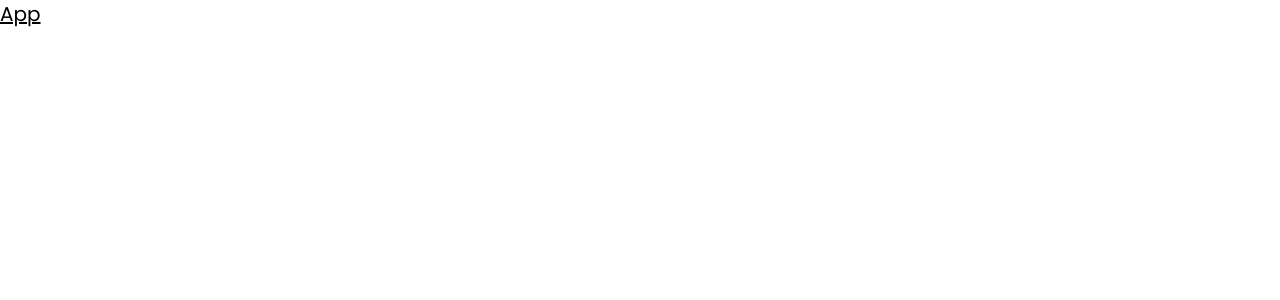
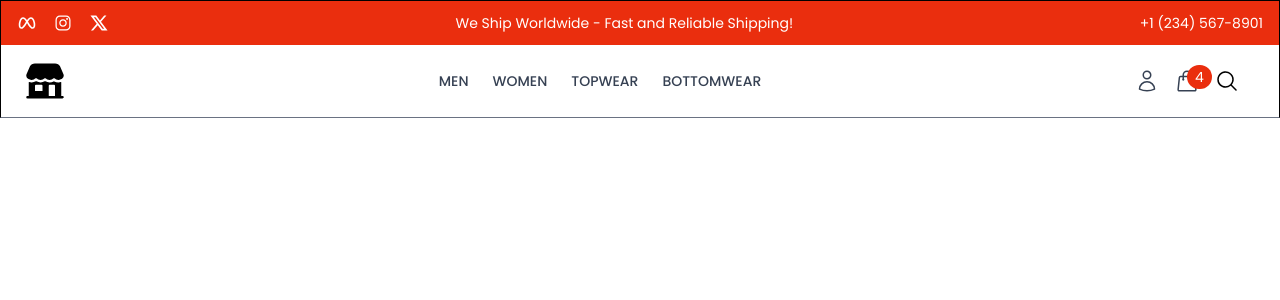
Before and after one commit to josephmt838/ecommerce-store, a React (Vite) app in the folder frontend/: page / in a window 1280 px wide. Shown: the top 300 px of the page. Built offline with nearby package versions, Linux system fonts and the light colour scheme.

Commit message:
feat: add Header component with basic icons/text and search ui

```diff
--- a/frontend/src/App.tsx
+++ b/frontend/src/App.tsx
@@ -1,5 +1,22 @@
+import { BrowserRouter, Route, Routes } from 'react-router-dom';
+import AuthLayout from './components/AuthLayout';
+import UserLayout from './components/layout/UserLayout';
+
 const App = () => {
-    return <div className='text-xl underline'>App</div>;
+    return (
+        <BrowserRouter>
+            <Routes>
+                <Route
+                    path='/'
+                    element={<UserLayout />}
+                />
+                <Route
+                    path='/auth'
+                    element={<AuthLayout />}
+                />
+            </Routes>
+        </BrowserRouter>
+    );
 };
 
 export default App;
--- /dev/null
+++ b/frontend/src/components/AuthLayout.tsx
@@ -0,0 +1,5 @@
+const AuthLayout = () => {
+    return <div>AuthLayout</div>;
+};
+
+export default AuthLayout;
--- /dev/null
+++ b/frontend/src/components/Header.tsx
@@ -0,0 +1,13 @@
+import Topbar from './layout/Topbar';
+import Navbar from './Navbar';
+
+const Header = () => {
+    return (
+        <header className='border border-b-gray-500'>
+            <Topbar />
+            <Navbar />
+        </header>
+    );
+};
+
+export default Header;
--- /dev/null
+++ b/frontend/src/components/Navbar.tsx
@@ -0,0 +1,65 @@
+import {
+    HiBars3BottomRight,
+    HiOutlineShoppingBag,
+    HiOutlineUser,
+} from 'react-icons/hi2';
+import { IoStorefront } from 'react-icons/io5';
+import { Link } from 'react-router-dom';
+import SearchBar from './SearchBar';
+
+const NAVLINKS = [
+    { name: 'men', path: '#' },
+    { name: 'women', path: '#' },
+    { name: 'topwear', path: '#' },
+    { name: 'bottomwear', path: '#' },
+];
+
+type NAVLINK = {
+    name: string;
+    path: string;
+};
+
+const Navbar = () => {
+    return (
+        <>
+            <nav className='container mx-auto flex items-center justify-between py-4 px-6'>
+                <aside>
+                    <Link to='/'>
+                        <IoStorefront className='w-10 h-10' />
+                    </Link>
+                </aside>
+                <section className='hidden md:flex space-x-6'>
+                    {NAVLINKS.map(({ name, path }: NAVLINK) => (
+                        <Link
+                            key={name}
+                            to={path}
+                            className='text-gray-700 hover:text-black text-sm font-medium uppercase'
+                        >
+                            {name}
+                        </Link>
+                    ))}
+                </section>
+                <aside className='flex items-center space-x-4'>
+                    <Link
+                        to={'#'}
+                        className='hover:text-black'
+                    >
+                        {<HiOutlineUser className='h-6 w-6 text-gray-700' />}
+                    </Link>
+                    <button className='relative hover:text-black'>
+                        <HiOutlineShoppingBag className='h-6 w-6 text-gray-700' />
+                        <span className='absolute -top-1 bg-brand-primary text-white text-sm rounded-full px-2 py-0.5'>
+                            4
+                        </span>
+                    </button>
+                    <SearchBar />
+                    <button className='md:hidden'>
+                        <HiBars3BottomRight className='h-6 w-6 text-gray-700' />
+                    </button>
+                </aside>
+            </nav>
+        </>
+    );
+};
+
+export default Navbar;
--- /dev/null
+++ b/frontend/src/components/SearchBar.tsx
@@ -0,0 +1,57 @@
+import { useRef, useState } from 'react';
+import { HiMagnifyingGlass, HiMiniXMark } from 'react-icons/hi2';
+
+const SearchBar = () => {
+    const [isOpen, setIsOpen] = useState<boolean>(false);
+    const searchRef = useRef<null | HTMLInputElement>(null);
+
+    const toggleSearch = () => setIsOpen((prev) => !prev);
+    const handleSearch = (e: FormData) => {
+        console.log(e, searchRef?.current?.value);
+        toggleSearch();
+    };
+    return (
+        <section
+            className={`flex items-center justify-center w-full transition-all duration-300 ${
+                isOpen
+                    ? 'absolute top-0 left-0 w-full bg-[#fbfbfb] h-26 z-50'
+                    : 'w-auto'
+            }`}
+        >
+            {isOpen ? (
+                <form
+                    action={handleSearch}
+                    className='relative flex items-center justify-center w-full'
+                >
+                    <section className='relative w-1/2'>
+                        <input
+                            type='text'
+                            placeholder='Search'
+                            ref={searchRef}
+                            className='bg-gray-100 px-4 py-2 pl-2 pr-12 rounded-md focus:outline-none w-full placeholder:text-gray-700'
+                        />
+                        <button
+                            type='submit'
+                            className='absolute right-2 top-1/2 transform -translate-y-1/2 text-gray-600 hover:text-gray-800'
+                        >
+                            <HiMagnifyingGlass className='h-6 w-6' />
+                        </button>
+                    </section>
+                    <button
+                        type='button'
+                        onClick={toggleSearch}
+                        className='absolute right-4 top-1/2 transform -translate-y-1/2 text-gray-600 hover:text-gray-800'
+                    >
+                        <HiMiniXMark className='h-6 w-6' />
+                    </button>
+                </form>
+            ) : (
+                <button onClick={toggleSearch}>
+                    <HiMagnifyingGlass className='h-6 w-6' />
+                </button>
+            )}
+        </section>
+    );
+};
+
+export default SearchBar;
--- /dev/null
+++ b/frontend/src/components/layout/Topbar.tsx
@@ -0,0 +1,45 @@
+import { IoLogoInstagram } from 'react-icons/io';
+import { RiTwitterXLine } from 'react-icons/ri';
+import { TbBrandMeta } from 'react-icons/tb';
+
+const Topbar = () => {
+    return (
+        <section className='bg-brand-primary text-white'>
+            <section className='container mx-auto flex justify-between items-center py-3 px-4'>
+                <section className='hidden md:flex item-center space-x-4'>
+                    <a
+                        href='#'
+                        className='hover:text-gray-300'
+                    >
+                        <TbBrandMeta className='h-5 w-5' />
+                    </a>
+                    <a
+                        href='#'
+                        className='hover:text-gray-300'
+                    >
+                        <IoLogoInstagram className='h-5 w-5' />
+                    </a>
+                    <a
+                        href='#'
+                        className='hover:text-gray-300'
+                    >
+                        <RiTwitterXLine className='h-5 w-5' />
+                    </a>
+                </section>
+                <section className='text-sm text-center flex-grow'>
+                    <span>We Ship Worldwide - Fast and Reliable Shipping!</span>
+                </section>
+                <section className='text-sm hidden md:block'>
+                    <a
+                        href='tel:12345678901'
+                        className='hover:text-gray-300'
+                    >
+                        +1 (234) 567-8901
+                    </a>
+                </section>
+            </section>
+        </section>
+    );
+};
+
+export default Topbar;
--- /dev/null
+++ b/frontend/src/components/layout/UserLayout.tsx
@@ -0,0 +1,11 @@
+import Header from '../Header';
+
+const UserLayout = () => {
+    return (
+        <>
+            <Header />
+        </>
+    );
+};
+
+export default UserLayout;
--- a/frontend/src/index.css
+++ b/frontend/src/index.css
@@ -1,5 +1,9 @@
 @import url('https://fonts.googleapis.com/css2?family=Poppins:ital,wght@0,100;0,200;0,300;0,400;0,500;0,600;0,700;0,800;0,900;1,100;1,200;1,300;1,400;1,500;1,600;1,700;1,800;1,900&display=swap');
 @import 'tailwindcss';
+
+@theme {
+    --color-brand-primary: #ea2e0e;
+}
 
 :root {
     font-family: 'Poppins', sans-serif;
```
Also changed, not shown: 1 other file (tests, documents, lock files or other folders).
